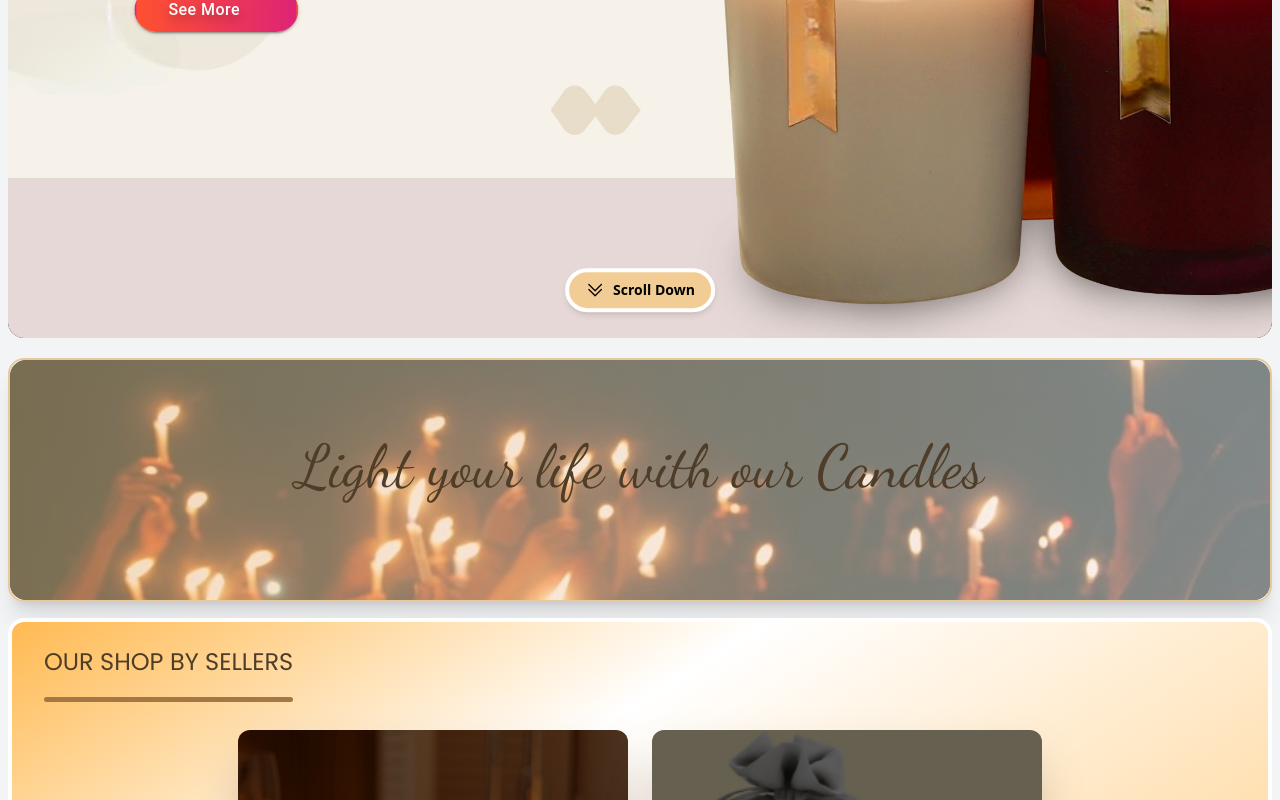
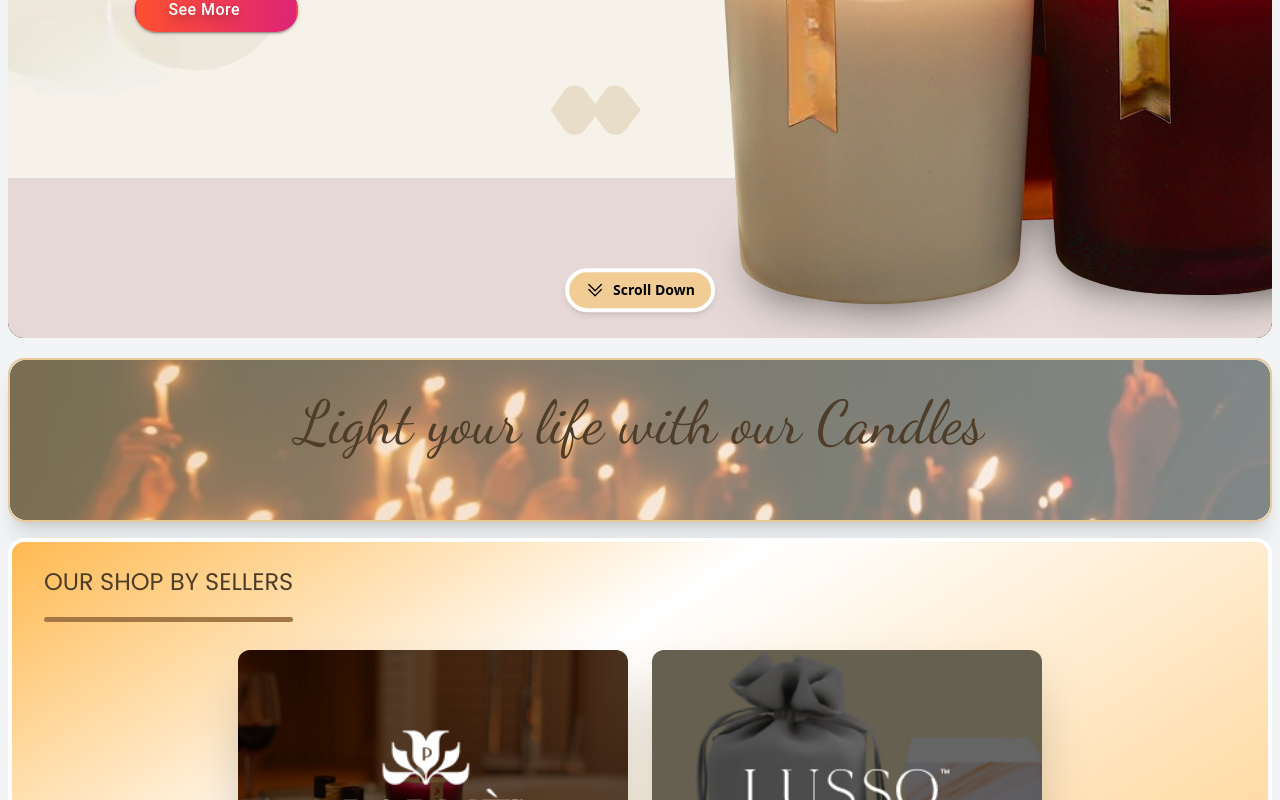
Before and after one commit to AMDHAAROON/Candlex.io, a React (Vite) app in the folder frontend/: page / in a window 1280 px wide. Shown: the part 466-1266 px from the top of the page. Built offline with nearby package versions, Linux system fonts and the light colour scheme; some icons are missing; a web font is replaced by a local one.

Commit message:
Reduced the height in lap view

```diff
--- a/frontend/src/Components/banner.jsx
+++ b/frontend/src/Components/banner.jsx
@@ -13,7 +13,7 @@ const BannerSection = () => {
         <img
           src="Assets/banner.jpg"
           alt="Banner"
-          className="w-full h-[10vh] sm:h-[50vh] md:h-[30vh] object-cover object-left rounded-2xl"
+          className="w-full h-[10vh] sm:h-[50vh] md:h-[20vh] object-cover object-left rounded-2xl"
         />
 
         {/* Gradient Overlay */}
@@ -28,7 +28,7 @@ const BannerSection = () => {
        className={`absolute inset-0 flex flex-col justify-center z-10 transition-opacity duration-2000 ${
             inView ? "opacity-100" : "opacity-0"}
 
-     pt-[10%] pb-[15%] md:pt-[8%] md:pb-[10%]`}
+     pt-[10%] pb-[15%] md:pt-[5%] md:pb-[10%]`}
 
         >
           <h1 className="text-center text-2xl sm:text-4xl md:text-6xl text-[#4E3D28] font-cursive px-4">
```
